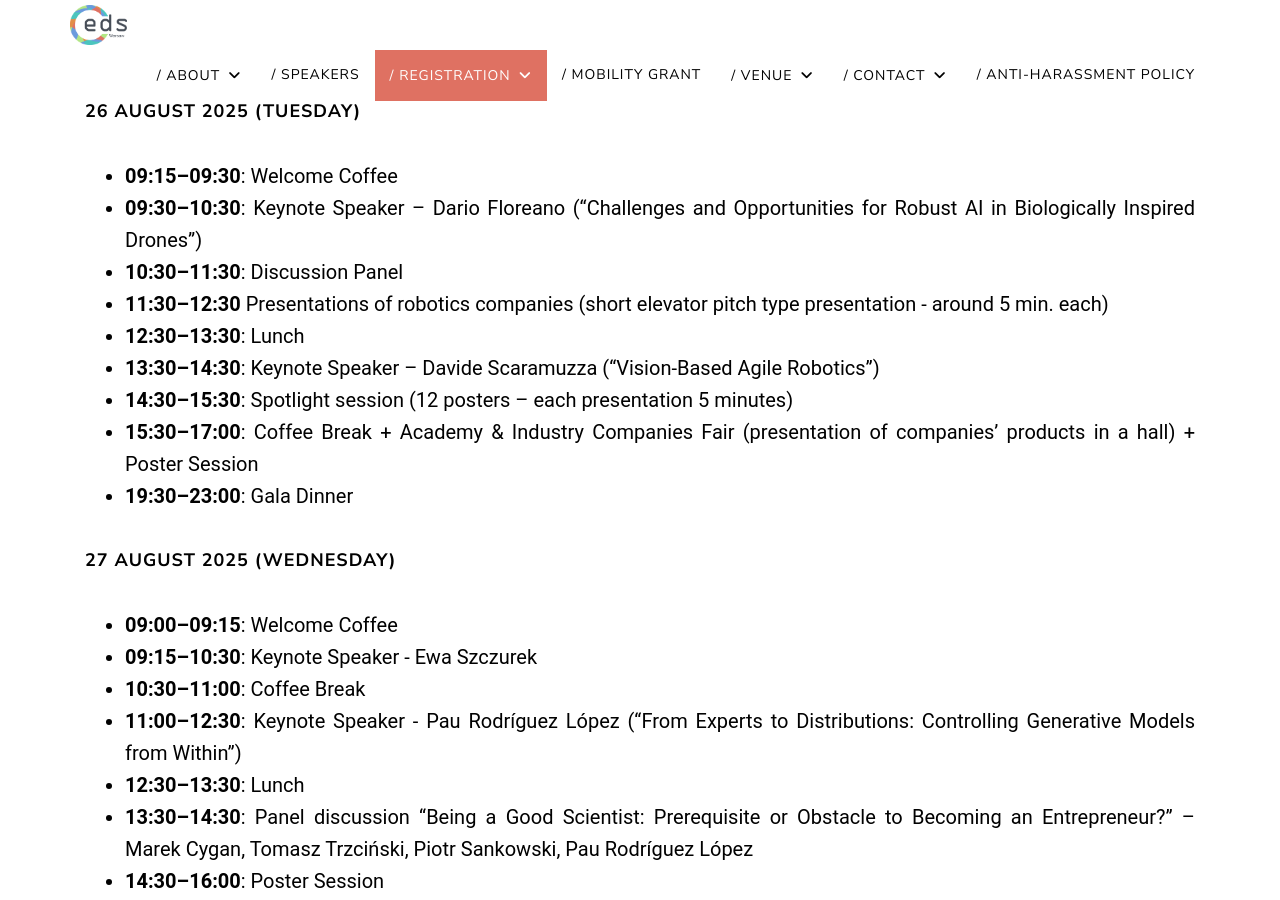
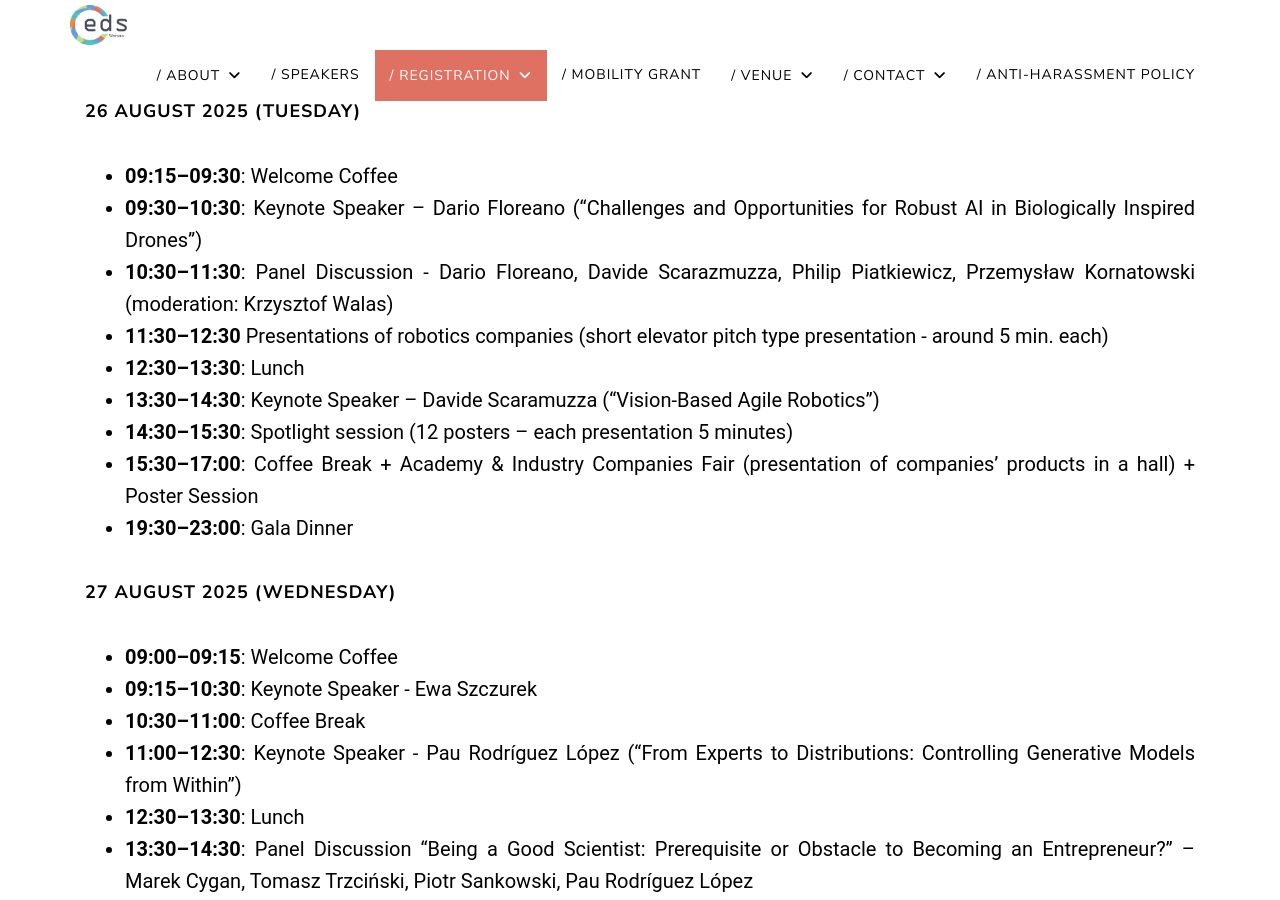
Before and after one commit to eds2025/eds2025.github.io, a Jekyll site: the page built from index.html, in a window 1280 px wide and 900 px high, scrolled down 3933 px. Built offline with Jekyll 4.4.1, drawn with Linux system fonts in a browser that asks for light colours.

Commit message:
panel discussion update

```diff
--- a/_includes/home/registration.html
+++ b/_includes/home/registration.html
@@ -22,7 +22,8 @@
                 <li><strong>09:30–10:30</strong>: Keynote Speaker – Dario Floreano (“Challenges and Opportunities for
                     Robust AI in Biologically Inspired Drones”)
                 </li>
-                <li><strong>10:30–11:30</strong>: Discussion Panel</li>
+                <li><strong>10:30–11:30</strong>: Panel Discussion - Dario Floreano, Davide Scarazmuzza, Philip Piatkiewicz, Przemysław Kornatowski (moderation: Krzysztof
+                Walas)</li>
                 <li><strong>11:30–12:30</strong> Presentations of robotics companies (short elevator pitch type
                     presentation - around 5 min. each)</li>
                 <li><strong>12:30–13:30</strong>: Lunch</li>
@@ -43,7 +44,7 @@
                 <li><strong>11:00–12:30</strong>: Keynote Speaker - Pau Rodríguez López (“From Experts to Distributions:
                     Controlling Generative Models from Within”)</li>
                 <li><strong>12:30–13:30</strong>: Lunch</li>
-                <li><strong>13:30–14:30</strong>: Panel discussion “Being a Good Scientist: Prerequisite or Obstacle to
+                <li><strong>13:30–14:30</strong>: Panel Discussion “Being a Good Scientist: Prerequisite or Obstacle to
                     Becoming an Entrepreneur?” – Marek
                     Cygan, Tomasz Trzciński, Piotr Sankowski, Pau Rodríguez López</li>
                 <li><strong>14:30–16:00</strong>: Poster Session </li>
```
